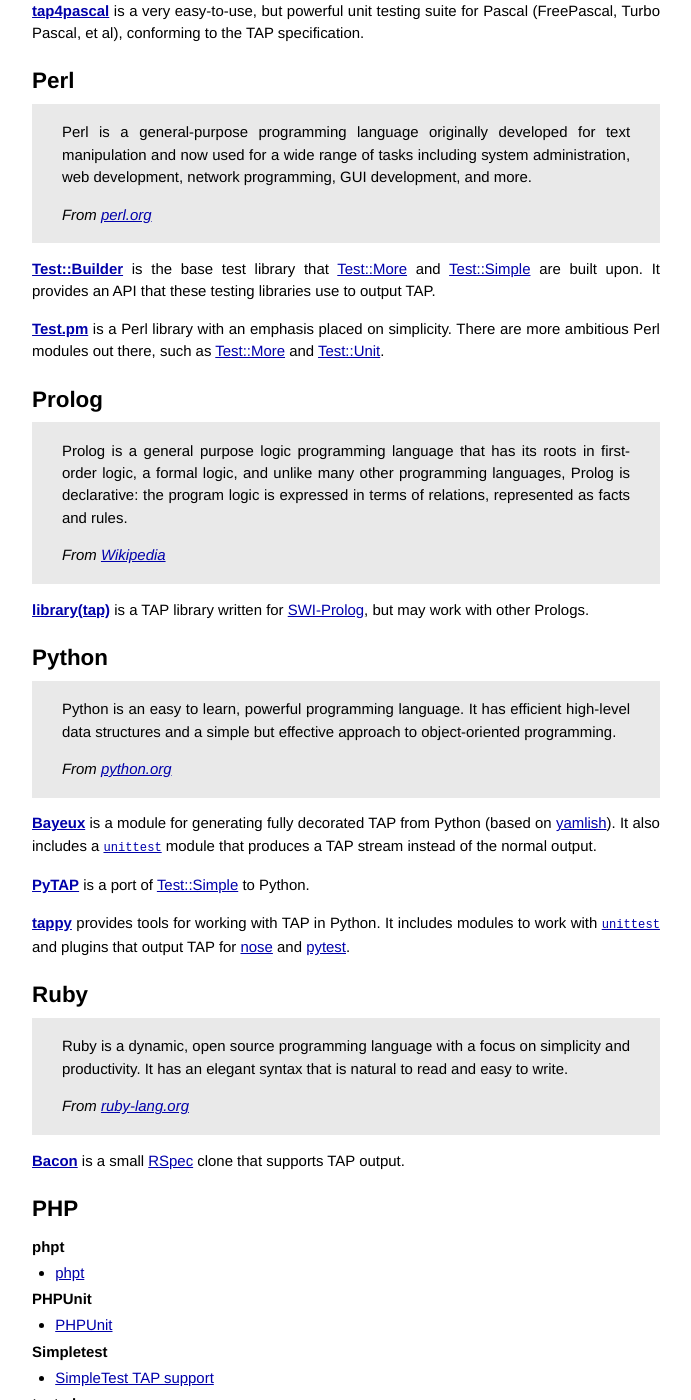
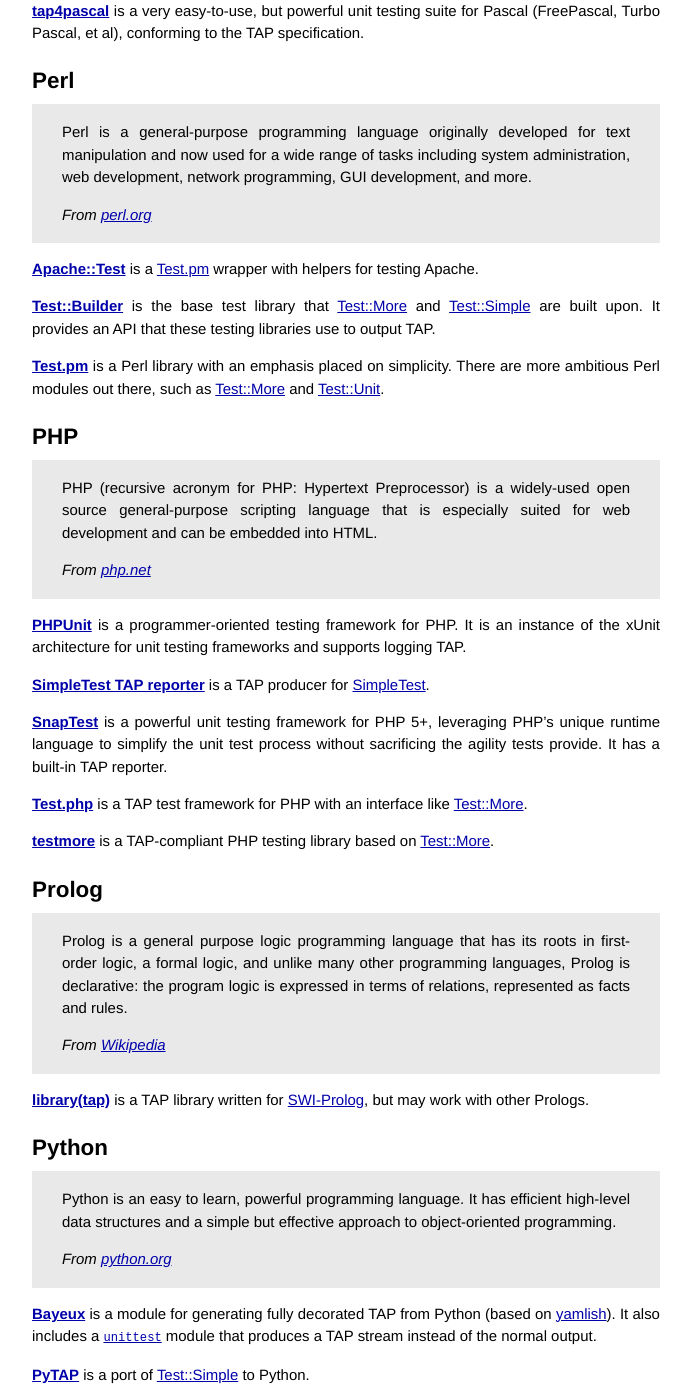
Before and after one commit to TestAnything/testanything.github.io, a Jekyll site: the page built from producers.md, in a window 1280 px wide and 1400 px high, scrolled down 5194 px. Shown: the whole window, without its empty margins (294-985 px from the left). Built offline with Jekyll 4.4.1, drawn with Linux system fonts in a browser that asks for light colours; Markdown is read by kramdown in place of the engine named in the settings; some of the changed text lies outside the part shown.

Commit message:
Update PHP producers section.

```diff
--- a/producers.md
+++ b/producers.md
@@ -324,6 +324,9 @@
 >
 > *From [perl.org](http://perldoc.perl.org/perlintro.html)*
 
+**[Apache::Test](http://search.cpan.org/dist/Apache-Test/)** is a
+[Test.pm](http://perldoc.perl.org/Test.html) wrapper with helpers for testing Apache.
+
 **[Test::Builder](http://search.cpan.org/perldoc?Test::Builder)** is the
 base test library that
 [Test::More](http://perldoc.perl.org/Test/More.html) and
@@ -335,6 +338,35 @@
 There are more ambitious Perl modules out there, such as
 [Test::More](http://perldoc.perl.org/Test/More.html) and
 [Test::Unit](http://search.cpan.org/perldoc?Test%3A%3AUnit).
+
+<a id="php"></a>
+## PHP
+
+> PHP (recursive acronym for PHP: Hypertext Preprocessor) is a widely-used
+> open source general-purpose scripting language that is especially suited
+> for web development and can be embedded into HTML.
+>
+> *From [php.net](https://secure.php.net/manual/en/intro-whatis.php)*
+
+**[PHPUnit](http://www.phpunit.de/)** is a programmer-oriented testing
+framework for PHP. It is an instance of the xUnit architecture for unit
+testing frameworks and supports logging TAP.
+
+**[SimpleTest TAP reporter](http://digitalsandwich.com/Updated-Simpletest+Apache-Test/)**
+is a TAP producer for [SimpleTest](http://www.simpletest.org/).
+
+**[SnapTest](http://www.snaptest.net/)** is a powerful unit testing framework
+for PHP 5+, leveraging PHP's unique runtime language to simplify the unit
+test process without sacrificing the agility tests provide. It has a built-in
+TAP reporter.
+
+**[Test.php](http://search.cpan.org/dist/Test.php/Test.php)** is a TAP test
+framework for PHP with an interface like
+[Test::More](http://perldoc.perl.org/Test/More.html).
+
+**[testmore](https://github.com/shiflett/testmore)** is a TAP-compliant
+PHP testing library based on
+[Test::More](http://perldoc.perl.org/Test/More.html).
 
 <a id="prolog"></a>
 ## Prolog
@@ -387,41 +419,6 @@
 
 **[Bacon](http://github.com/chneukirchen/bacon)** is a small
 [RSpec](http://rspec.info/) clone that supports TAP output.
-
-<a id="php"></a>
-## PHP
-
-### phpt
-
--    [phpt](http://pear.php.net/PEAR)
-
-### PHPUnit
-
--   [PHPUnit](http://www.phpunit.de/)
-
-### Simpletest
-
--   [SimpleTest TAP support](http://digitalsandwich.com/archives/51-Updated-Simpletest+Apache-Test.html)
-
-### test.php
-
--    [Test.php](http://search.cpan.org/dist/Test.php/) on CPAN
-
-### Apache::test
-
-Apache-test's PHP writes TAP by default and includes the standalone [test-more.php](http://shiflett.org/code/test-more.php)
-
--    [Apache::Test](http://search.cpan.org/dist/Apache-Test/)
-
-### test-more-php
-
-test-more-php provides the test::Simple & test::More APIs for PHP
--    [test-more-php](http://code.google.com/p/test-more-php/)
-
-### SnapTest
-
-PHP5 Unit Testing Framework
-- [SnapTest](http://www.snaptest.net/)
 
 <a id="shell"></a>
 ## Shell
```
